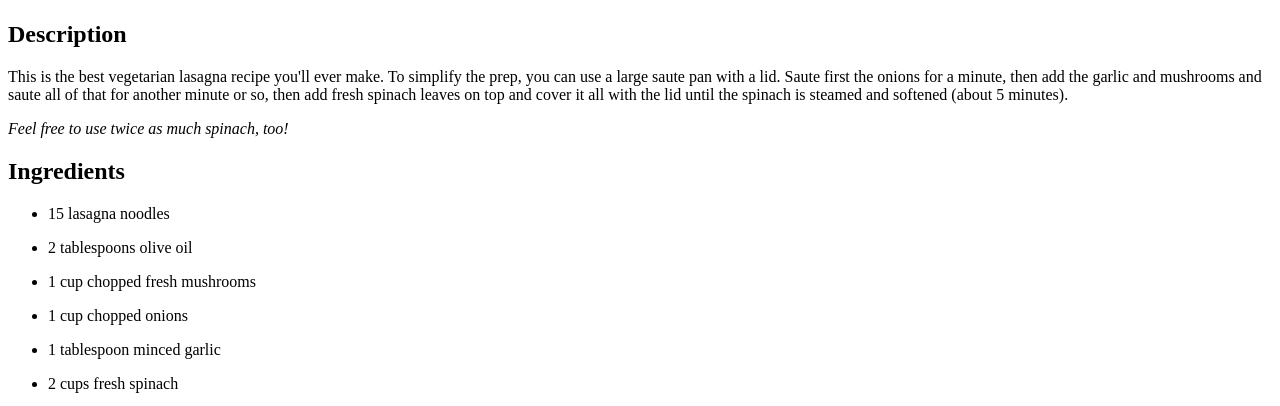
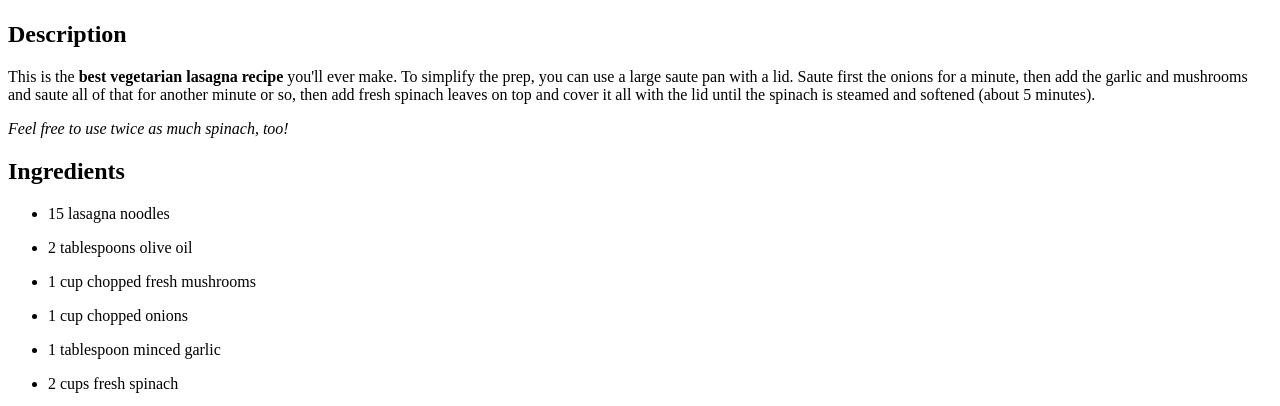
Before and after one commit to UsernameTooLon/odin-recipes, a plain HTML site: page recipes/veggie_lasagne.html in a window 1280 px wide. Shown: the part 383-789 px from the top of the page. Drawn offline with Linux system fonts and the light colour scheme.

Commit message:
Tidied-up html and added 'strong' to Description

```diff
--- a/recipes/veggie_lasagne.html
+++ b/recipes/veggie_lasagne.html
@@ -10,71 +10,47 @@
   <h1>Vegetarian Lasagne</h1>
   <img src="https://imagesvc.meredithcorp.io/v3/mm/image?url=https://public-assets.meredithcorp.io/787fffb6f376443c83d99754b1bf30d9/164791254616479124896547890313849057934665.jpg&amp;q=60&amp;c=sc&amp;orient=true&amp;poi=auto&amp;h=512">
 
+    <h2>Description</h2>
   <p>
-    <h2>Description</h2>
+    This is the <strong> best vegetarian lasagna recipe </strong>  you'll ever make. To simplify the prep, you can use a large saute pan with a lid. Saute first the onions for a minute, then add the garlic and mushrooms and saute all of that for another minute or so, then add fresh spinach leaves on top and cover it all with the lid until the spinach is steamed and softened (about 5 minutes).
   </p>
-
-  <p>
-    This is the best vegetarian lasagna recipe you'll ever make. To simplify the prep, you can use a large saute pan with a lid. Saute first the onions for a minute, then add the garlic and mushrooms and saute all of that for another minute or so, then add fresh spinach leaves on top and cover it all with the lid until the spinach is steamed and softened (about 5 minutes).
-  </p>
-
   <p>
     <em>Feel free to use twice as much spinach, too!</em>
   </p>
 
+
   <h2>Ingredients</h2>
-
   <ul>
     <p><li>15 lasagna noodles</li></p>
-
     <p><li>2 tablespoons olive oil</li></p>
-
     <p><li>1 cup chopped fresh mushrooms</li></p>
-
     <p><li>1 cup chopped onions</li></p>
-
     <p><li>1 tablespoon minced garlic</li></p>
-
     <p><li>2 cups fresh spinach</li></p>
-
     <p><li>3 cups ricotta cheese</li></p>
-
     <p><li>⅔ cup grated Romano cheese</li></p>
-
     <p><li>1 egg</li></p>
-
     <p><li>1 teaspoon salt</li></p>
-
     <p><li>1 teaspoon dried oregano</li></p>
-
     <p><li>1 teaspoon dried basil leaves</li></p>
-
     <p><li>½ teaspoon ground black pepper</li></p>
-
     <p><li>3 cups shredded mozzarella cheese</li></p>
-
     <p><li>3 cups tomato pasta sauce</li></p>
-
     <p><li>1 cup grated Parmesan cheese</li></p>
   </ul>
 
+
   <h2>Directions</h2>
-
   <ol>
       <p><li>Preheat the oven to 350 degrees F (175 degrees C).</li></p>
-
       <p><li>Bring a large pot of lightly salted water to a boil. Add lasagna noodles and cook for 8 to 10 minutes or until al dente; drain.</li></p>
-
       <p><li>Meanwhile, heat olive oil in a skillet over medium-high heat. Add mushrooms, onions, and garlic and cook until onions are tender; drain excess liquid and cool.</li></p>
-
       <p><li>At the same time, bring a small pot of water to a boil; add spinach and simmer for 5 minutes. Drain and cool slightly; squeeze out any excess liquid and finely chop.</li></p>
-
       <p><li>Combine ricotta cheese, Romano cheese, egg, salt, oregano, basil, and pepper in a bowl. Add cooled mushroom mixture and spinach; beat with an electric mixer on low speed for 1 minute.</li></p>
-
       <p><li>Lay 5 lasagna noodles in the bottom of a 9x13-inch baking dish. Spread 1/3 of the ricotta-spinach mixture over noodles, then sprinkle with 1 cup mozzarella cheese and 1/3 cup Parmesan cheese. Spread 1 cup pasta sauce over top. Repeat layers two more times, then cover with aluminum foil.</li></p>
-
       <p><li>Bake in the preheated oven for 1 hour. Cool 15 minutes before serving.</li></p>
   </ol>
 
+
 </body>
 </html>
```
